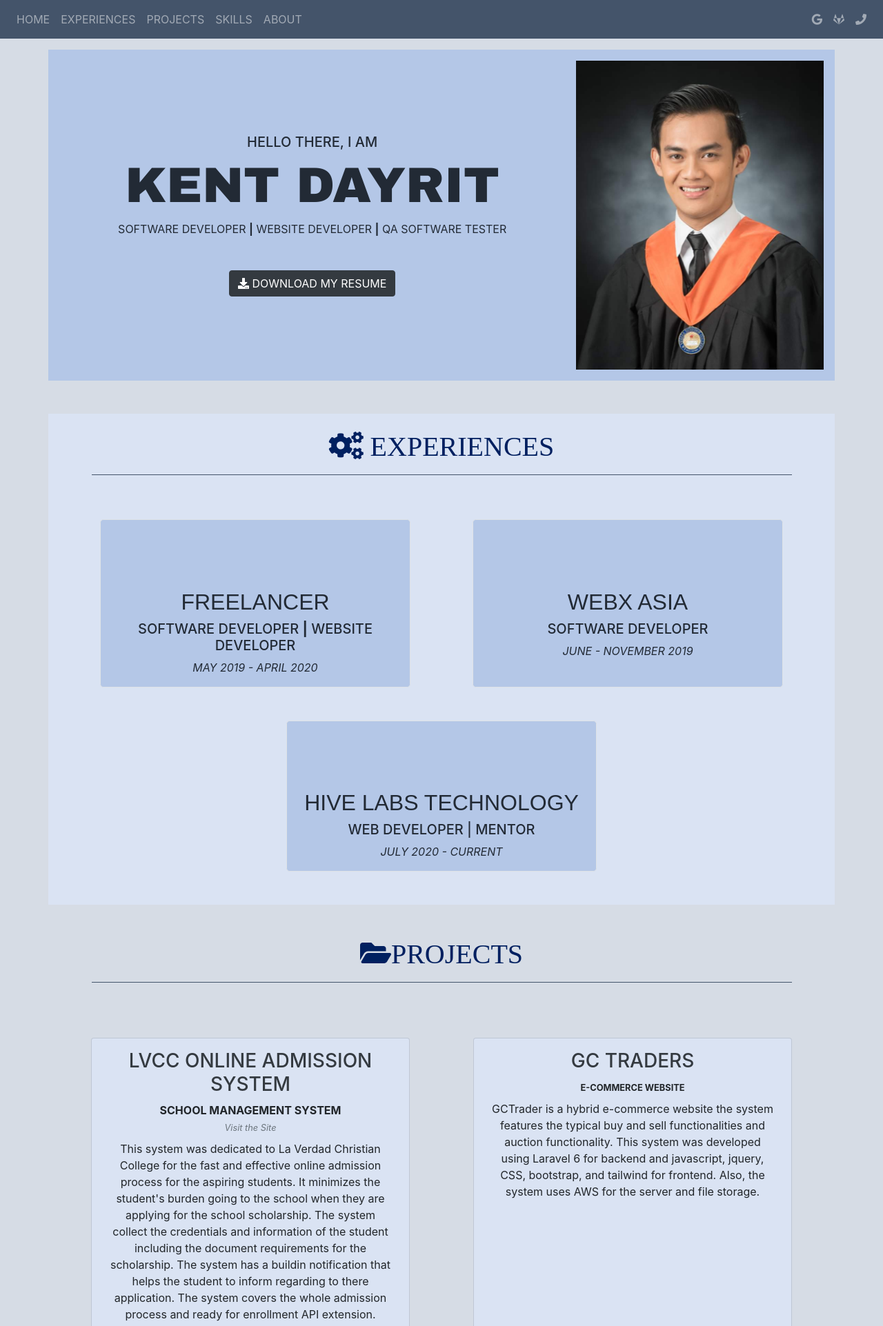
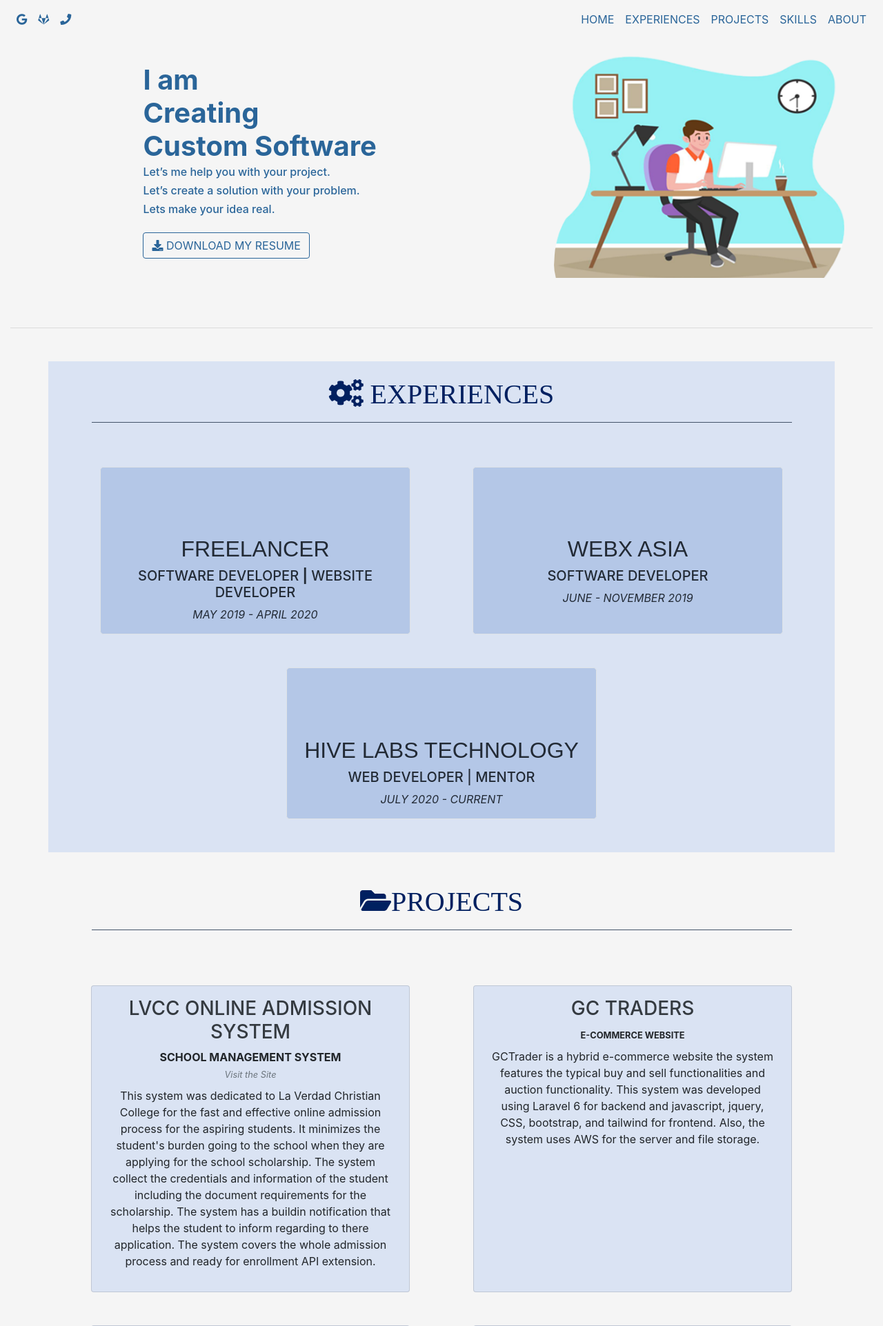
Before and after one commit to kentdayrit/kentdayrit.github.io, a PHP site: page / in a window 1280 px wide. Shown: the top 1923 px of the page at 69% size. Run offline with PHP 8.4, Linux system fonts and the light colour scheme; some libraries are stand-ins or nearby versions.

Commit message:
adjust ui

```diff
--- a/app/layouts/footer.php
+++ b/app/layouts/footer.php
@@ -3,7 +3,7 @@
 		<div class="row">
 			<div class="col-md-12 text-center">
 				<h4>KENT DAYRIT</h4>
-				<span><small><i>SOFTWARE DEVELOPER <b>|</b> WEBSITE DEVELOPER <b>|</b> QA SOFTWARE TESTER</i></small></span>
+				<span><small><i>SOFTWARE DEVELOPER <b>|</b> WEBSITE DEVELOPER</small></span>
 				  <div style="font-size: 1.5rem;">
 				  	<a href="mailto:kentpdayrit@gmail.com" class="m-1 text-secondary"><i class="fab fa-google"></i></a>
                     <a href="https://gitlab.com/kent.dayrit" target="_blank" class="m-1 text-secondary"><i class="fab fa-gitlab"></i></a>
--- a/app/layouts/navbar.php
+++ b/app/layouts/navbar.php
@@ -1,23 +1,23 @@
-    <nav class="navbar navbar-expand-md navbar-dark" style="background-color: #44546a; position:fixed; width:100%; top:0; z-index:100;">
+    <nav class="navbar navbar-expand-md navbar-dark" style="background-color: #F5F5F5; position:fixed; width:100%; top:0; z-index:100;">
             <!-- <img src="{{asset('img/lvcclogo.png')}}" height="50" alt="LVCC-LOGO"> -->
         <button type="button" class="navbar-toggler" data-toggle="collapse" data-target="#navbarCollapse">
             <span class="navbar-toggler-icon"></span>
         </button>
-
         <div class="collapse navbar-collapse" id="navbarCollapse">
             <div class="navbar-nav">
-                <a href="#home-section" class="nav-item nav-link">HOME</a>
-                <a href="#experiences-section" class="nav-item nav-link">EXPERIENCES</a>
-                <a href="#projects-section" class="nav-item nav-link">PROJECTS</a>
-                <!-- <a href="#seminars-section" class="nav-item nav-link">SEMINARS</a> -->
-                <!-- <a href="#achivements-section" class="nav-item nav-link">ACHIEVEMENTS</a> -->
-                 <a href="#skills-section" class="nav-item nav-link">SKILLS</a>
-                 <a href="#about-section" class="nav-item nav-link">ABOUT</a>
+                    <a href="mailto:kentpdayrit@gmail.com" class="nav-item nav-link custom-text-primary"><i class="fab fa-google"></i></a>
+                    <a href="https://gitlab.com/kent.dayrit" target="_blank" class="nav-item nav-link custom-text-primary"><i class="fab fa-gitlab"></i></a>
+                    <a href="tel:+639463331740" class="nav-item nav-link custom-text-primary"><i class="fas fa-phone"></i></a>
             </div>
             <div class="navbar-nav ml-auto">
-                    <a href="mailto:kentpdayrit@gmail.com" class="nav-item nav-link"><i class="fab fa-google"></i></a>
-                    <a href="https://gitlab.com/kent.dayrit" target="_blank" class="nav-item nav-link"><i class="fab fa-gitlab"></i></a>
-                    <a href="tel:+639463331740" class="nav-item nav-link"><i class="fas fa-phone"></i></a>
+                <a href="#home-section" class="nav-item nav-link custom-text-primary">HOME</a>
+                <a href="#experiences-section" class="nav-item nav-link custom-text-primary">EXPERIENCES</a>
+                <a href="#projects-section" class="nav-item nav-link custom-text-primary">PROJECTS</a>
+                <!-- <a href="#seminars-section" class="nav-item nav-link custom-text-primary">SEMINARS</a> -->
+                <!-- <a href="#achivements-section" class="nav-item nav-link custom-text-primary">ACHIEVEMENTS</a> -->
+                <a href="#skills-section" class="nav-item nav-link custom-text-primary">SKILLS</a>
+                <a href="#about-section" class="nav-item nav-link custom-text-primary">ABOUT</a>
+
             </div>
         </div>
     </nav>
--- a/app/pages/home-page.php
+++ b/app/pages/home-page.php
@@ -1,18 +1,29 @@
 <div class="container-fluid pt-2">
-	<section class="container mt-5 pt-3" id="home-section">
-		<div class="row p-2"  style="background-color: #b4c7e7; color: #222a35;">
-			<div class="col-md-8 my-auto text-center">
-				<h5>HELLO THERE, I AM</h5>
-				<h1 class="display-3" style="font-family: Arial black;"><b>KENT DAYRIT</b></h1>
-				<p>SOFTWARE DEVELOPER <b>|</b> WEBSITE DEVELOPER <b>|</b> QA SOFTWARE TESTER</p>
-				<div class="mt-5">
-					<a class="btn btn-dark" href="./assets/Dayrit_Kent_Resume.pdf" target="_blank"> <i class="fa fa-download"></i> DOWNLOAD MY RESUME </a>
+	<section class="pt-3" id="home-section">
+		<div class="row p-2"  style="background-color: #F5F5F5; color: #222a35;">
+			<div class="col-md-7 my-auto p-5">
+			<div class="d-flex justify-content-center bd-highlight mb-3">
+				<div class="p-2 bd-highlight">
+					<h1 class="font-weight-bold custom-text-primary m-0">I am</h1>
+					<h1 class="font-weight-bold custom-text-primary m-0">Creating</h1>
+					<h1 class="font-weight-bold custom-text-primary m-0">Custom Software</h1>
+					<h6 class="custom-text-primary mt-1">Let’s me help you with your project.</h6>
+					<h6 class="custom-text-primary mt-1">Let’s create a solution with your problem.</h6>
+					<h6 class="custom-text-primary mt-1">Lets make your idea real.</h5>
+
+					<a class="btn btn-light custom-text-primary custom-bg-none custom-border-primary mt-3" href="./assets/Dayrit_Kent_Resume.pdf" target="_blank"> <i class="fa fa-download"></i> DOWNLOAD MY RESUME </a>
 				</div>
 			</div>
-			<div class="col-md-4 p-2">
-				<img src="./assets/img/banner-img-me.jpg" class="img-fluid w-100">
+				<!-- <h1 class="display-3" style="font-family: Arial black;"><b>KENT DAYRIT</b></h1>
+				<p>SOFTWARE DEVELOPER <b>|</b> WEBSITE DEVELOPER</p>
+				<div class="mt-5">
+				</div> -->
+			</div>
+			<div class="col-md-5 m-auto p-5">
+				<img src="./assets/img/banner-1.png" class="img-fluid w-100">
 			</div>
 		</div>
+		<hr>
 	</section>
 	<!-- SECTIONS -->
 	<?php include('sections/experiences-section.php'); ?>
--- /dev/null
+++ b/assets/css/additional.css
@@ -0,0 +1,17 @@
+@font-face { font-family: Nunito; src: url('/assets/fonts/Nunito-VariableFont_wght.ttf'); }
+
+.custom-text-primary {
+    color: #2A6599 !important;
+}
+
+.custom-font-primary {
+    font-family: 'Nunito';
+}
+
+.custom-bg-none {
+    background: none !important;
+}
+
+.custom-border-primary {
+    border-color: #2A6599 !important;
+}
--- a/index.php
+++ b/index.php
@@ -6,13 +6,13 @@
 		 	<meta name="viewport" content="width=device-width, initial-scale=1">
 
 		<link rel="stylesheet" type="text/css" href="assets/css/app.css">
-		<script src="assets/js/app.js"></script>
+		<link rel="stylesheet" href="assets/css/additional.css">
 
 		<link href="https://use.fontawesome.com/releases/v5.0.4/css/all.css" rel="stylesheet">
 	    <link rel="stylesheet" href="https://maxcdn.bootstrapcdn.com/bootstrap/4.0.0/css/bootstrap.min.css" integrity="sha384-Gn5384xqQ1aoWXA+058RXPxPg6fy4IWvTNh0E263XmFcJlSAwiGgFAW/dAiS6JXm" crossorigin="anonymous">
 
 	</head>
-	<body style="background-color: #d6dce5;">
+	<body style="background-color: #f5f5f5;">
 		<?php include('app/layouts/navbar.php'); ?>
 		<?php include('app/pages/home-page.php'); ?>
 		<?php include('app/layouts/footer.php'); ?>
@@ -21,5 +21,6 @@
 	    <script src="https://code.jquery.com/jquery-3.2.1.slim.min.js" integrity="sha384-KJ3o2DKtIkvYIK3UENzmM7KCkRr/rE9/Qpg6aAZGJwFDMVNA/GpGFF93hXpG5KkN" crossorigin="anonymous"></script>
 	    <script src="https://cdnjs.cloudflare.com/ajax/libs/popper.js/1.12.9/umd/popper.min.js" integrity="sha384-ApNbgh9B+Y1QKtv3Rn7W3mgPxhU9K/ScQsAP7hUibX39j7fakFPskvXusvfa0b4Q" crossorigin="anonymous"></script>
 	    <script src="https://maxcdn.bootstrapcdn.com/bootstrap/4.0.0/js/bootstrap.min.js" integrity="sha384-JZR6Spejh4U02d8jOt6vLEHfe/JQGiRRSQQxSfFWpi1MquVdAyjUar5+76PVCmYl" crossorigin="anonymous"></script>
+		<script src="assets/js/app.js"></script>
 
 </html>
```
Also changed, not shown: assets/fonts/Nunito-Italic-VariableFont_wght.ttf (added), assets/fonts/Nunito-VariableFont_wght.ttf (added), assets/img/banner-1.png (added), 1 other file.
